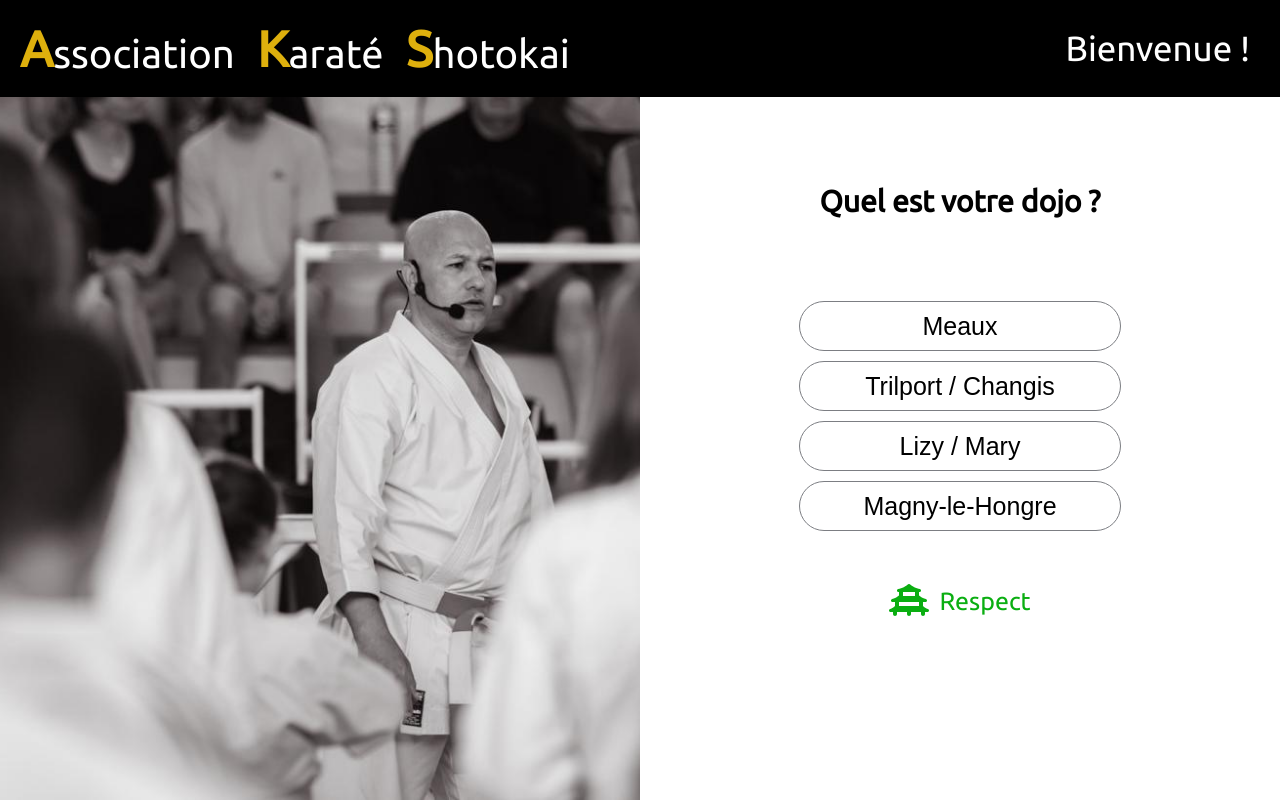
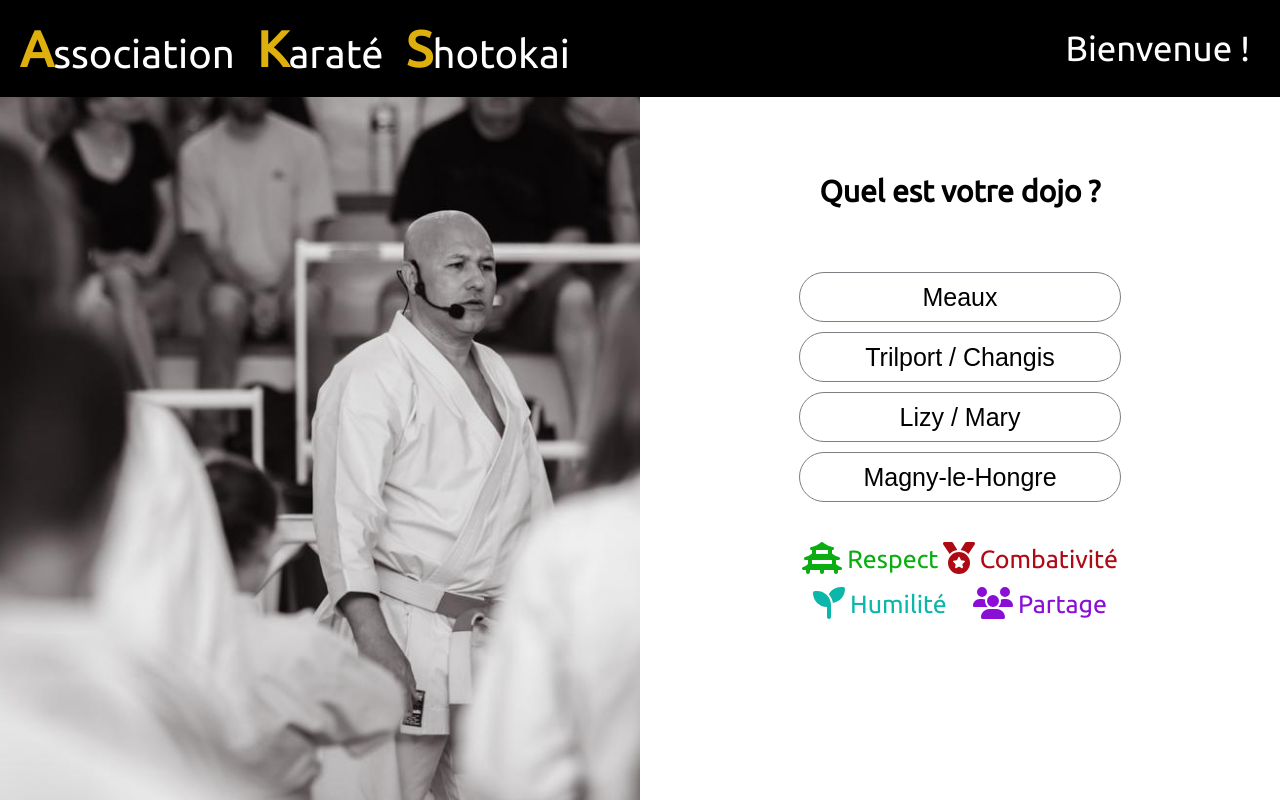
Before and after one commit to corentin-e/aks_project, a React (Create React App) app: page / in a window 1280 px wide. Built offline with nearby package versions, Linux system fonts and the light colour scheme.

Commit message:
Welcome page is finished

```diff
--- a/package.json
+++ b/package.json
@@ -7,6 +7,7 @@
     "@fortawesome/free-regular-svg-icons": "^6.2.1",
     "@fortawesome/free-solid-svg-icons": "^6.2.1",
     "@fortawesome/react-fontawesome": "^0.2.0",
+    "@reduxjs/toolkit": "^1.9.1",
     "@testing-library/jest-dom": "^5.14.1",
     "@testing-library/react": "^13.0.0",
     "@testing-library/user-event": "^13.2.1",
--- a/src/components/FooterHome/FooterHome.jsx
+++ b/src/components/FooterHome/FooterHome.jsx
@@ -1,22 +1,28 @@
 import './footer_home.css';
 import {FontAwesomeIcon} from '@fortawesome/react-fontawesome';
-import { faVihara } from '@fortawesome/free-solid-svg-icons';
+import { faMedal, faSeedling, faUsers, faVihara } from '@fortawesome/free-solid-svg-icons';
 
 const FooterHome = () => {
     return (
         <div className='footer'>
             <div className='footer_principes'>
                 <div className='footer_principe'>
-                    <FontAwesomeIcon icon={faVihara} className='footer_icon_vihara' size="2xl" color="#0AAE11"/>
+                    <FontAwesomeIcon icon={faVihara} size="2xl" color="#0AAE11"/>
                     <span className='footer_principe_1'>Respect</span>
+                </div>
+                <div className='footer_principe'>
+                    <FontAwesomeIcon icon={faMedal} size="2xl" color="#AE0A14"/>
+                    <span className='footer_principe_2'>Combativité</span>
                 </div>
             </div>
             <div className='footer_principes'>
-            <   div className='footer_principe'>
-
+            <div className='footer_principe'>
+                    <FontAwesomeIcon icon={faSeedling} size="2xl" color="#0BB6AB"/>
+                    <span className='footer_principe_3'>Humilité</span>
                 </div>
                 <div className='footer_principe'>
-
+                    <FontAwesomeIcon icon={faUsers} size="2xl" color="#8B0ED7"/>
+                    <span className='footer_principe_4'>Partage</span>
                 </div>
             </div>
         </div>
--- a/src/components/FooterHome/footer_home.css
+++ b/src/components/FooterHome/footer_home.css
@@ -1,23 +1,46 @@
 .footer {
     display: flex;
     flex-direction: column;
+    flex-wrap: wrap;
+    justify-content: space-around;
+    align-items: center;
+    height: 90px;
+    width: 100%;
 }
 
 .footer_principes {
     display: flex;
     flex-direction: row;
     justify-content: space-around;
+    width: 50%;
 }
 
 .footer_principe {
     display: flex;
     flex-direction: row;
-    justify-content: space-around;
     align-items: flex-end;
 }
 
 .footer_principe_1 {
     color: #0AAE11;
     font-size: 25px;
-    margin-left:10px;
+    margin-left:5px;
 }
+
+.footer_principe_2 {
+    color: #AE0A14;
+    font-size: 25px;
+    margin-left:5px;
+}
+
+.footer_principe_3 {
+    color: #0BB6AB;
+    font-size: 25px;
+    margin-left:5px;
+}
+
+.footer_principe_4 {
+    color: #8B0ED7;
+    font-size: 25px;
+    margin-left:5px;
+}
```
Also changed, not shown: 1 other file (tests, documents, lock files or other folders).
